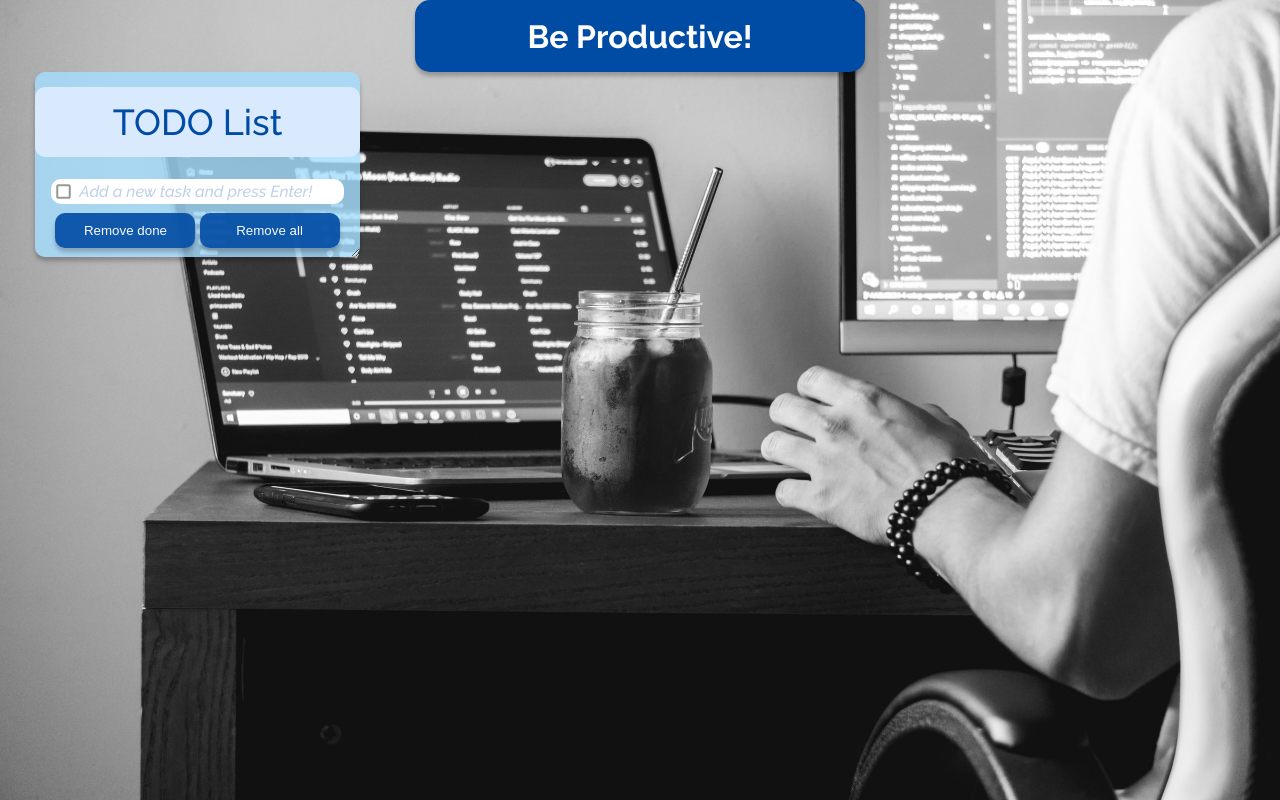
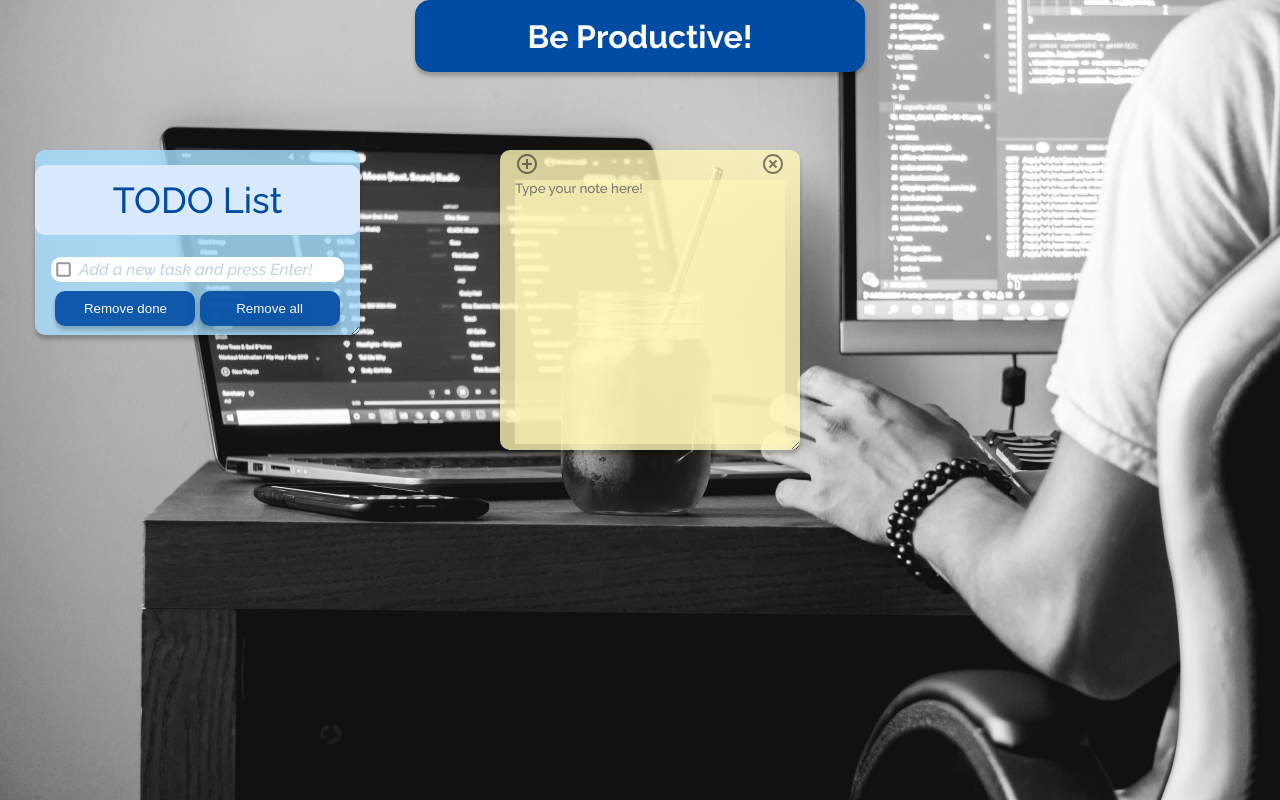
Before and after one commit to fabiogomez11c/TODOwebapp, a website built with webpack: page src/index.html in a window 1280 px wide. Built offline with nearby package versions, Linux system fonts and the light colour scheme.

Commit message:
Created the sticky notes feature

```diff
--- a/src/css/style.css
+++ b/src/css/style.css
@@ -51,6 +51,7 @@ h1 {
 
 .todo {
     position: absolute;
+    top: 150px;
     display: flex;
     flex-direction: column;
     align-items: center;
@@ -178,3 +179,62 @@ h1 {
 .todo .todo__buttons button:active {
     opacity: 25%;
 }
+
+.notes {
+    position: absolute;
+    width: 300px;
+    height: 300px;
+    left: 500px;
+    top: 150px;
+    background: #FFF8B8CC;
+    border-radius: 10px;
+    box-shadow: 0px 4px 4px #00000040;
+    display: flex;
+    flex-direction: column;
+    align-items: center;
+    resize: both;
+    overflow: auto;
+}
+
+.notes > div {
+    margin: 2px 0px;
+}
+
+.notes .notes__icons {
+    display: flex;
+    width: 90%;
+    justify-content: space-between;
+    cursor: move;
+}
+
+.notes .notes__icons img {
+    opacity: 50%;
+    cursor: pointer;
+}
+
+.notes .notes__icons img:active {
+    opacity: 25%;
+}
+
+.notes .notes__icons img:hover {
+
+}
+
+.notes .notes__input {
+    width: 90%;
+    height: 88%;
+}
+
+.notes .notes__input .notes__input--text {
+    background: #FFF8B899;
+    border: none;
+    font-family: "Raleway";
+    width: 100%;
+    height: 100%;
+    resize: none;
+    /* caret-color: red; */
+}
+
+.notes .notes__input .notes__input--text:focus {
+    outline-width: 0px;
+}
--- a/src/index.html
+++ b/src/index.html
@@ -5,7 +5,6 @@
     <meta http-equiv="X-UA-Compatible" content="IE=edge">
     <meta name="viewport" content="width=device-width, initial-scale=1.0">
     <title>TODO app</title>
-    <!-- <link rel="stylesheet" href="css/style.css"> -->
     <link href="https://fonts.googleapis.com/css2?family=Raleway:ital,wght@0,100;0,300;0,500;0,700;1,100;1,500&display=swap" rel="stylesheet">
 </head>
 <body>
@@ -36,7 +35,15 @@
             <button class="todo__buttons--all">Remove all</button>
         </div>
     </div>
-    <div class="notes-1"></div>
+    <!-- <div class="notes" note-id="123123123123">
+        <div class="notes__icons">
+            <img src="/src/assets/plus.svg" alt="" class="notes__icons--new">
+            <img src="/src/assets/x.svg" alt="" class="notes__icons--close">
+        </div>
+        <div class="notes__input">
+            <textarea class="notes__input--text" placeholder="Type your note here!"></textarea>
+        </div>
+    </div> -->
     <div class="timer"></div>
 </body>
 </html>
--- a/src/index.js
+++ b/src/index.js
@@ -11,7 +11,7 @@ let pos1 = 0,
 let todoElement = document.querySelector(".todo__title");
 
 // functions
-const dragMouse = (elmnt) => {
+const dragMouse = (elmnt, move_parent=true) => {
     /*
     moves a parent element after selecting the specified child
     */
@@ -32,8 +32,13 @@ const dragMouse = (elmnt) => {
             pos4 = eventObject.clientY;
 
             // relocate the parent
-            elmnt.parentElement.style.top = (elmnt.parentElement.offsetTop - pos2) + "px";
-            elmnt.parentElement.style.left = (elmnt.parentElement.offsetLeft - pos1) + "px";
+            if (move_parent){
+                elmnt.parentElement.style.top  = (elmnt.parentElement.offsetTop - pos2) + "px";
+                elmnt.parentElement.style.left = (elmnt.parentElement.offsetLeft - pos1) + "px";
+            } else {
+                elmnt.style.top  = (elmnt.offsetTop - pos2) + "px";
+                elmnt.style.left = (elmnt.offsetLeft - pos1) + "px";
+            }
 
             }
 
@@ -50,6 +55,7 @@ const dragMouse = (elmnt) => {
 
 // tasks.js
 
+const bodyElmnt   = document.querySelector("body")
 const todoListDiv = document.querySelector(".todo__list");
 const doneBtn     = document.querySelector(".todo__buttons--done");
 const allBtn      = document.querySelector(".todo__buttons--all");
@@ -113,8 +119,8 @@ class TodoList {
         temp_completed.forEach((x) => temp_ids.push(x.id));
 
         for (let i = todoListDiv.children.length-1; i >= 0; i--){
-            const temp_todo = todoListDiv.children[i];
-            const id_       = parseFloat(temp_todo.getAttribute("todo-id"));
+            let temp_todo = todoListDiv.children[i];
+            let id_       = parseFloat(temp_todo.getAttribute("todo-id"));
             if (temp_ids.includes(id_)){
                 todoListDiv.removeChild(temp_todo);
             }
@@ -183,12 +189,88 @@ allBtn.addEventListener('click', (event) => {
 
 // -----
 
+// notes.js
+
+class NoteList {
+
+    constructor () {
+        this.notes = []
+    }
+
+    newNote (note) {
+        this.notes.push(note)
+    }
+
+}
+
+class Snote {
+
+    static newSnote () {
+        new Snote();
+    }
+
+    constructor () {
+        this.id = new Date().getTime();
+
+        this.createHTML();
+        this.createListener();
+    }
+
+    createListener () {
+        // movement
+        const note     = document.querySelector(`div[note-id="${this.id}"]`);
+        dragMouse(note.firstElementChild);
+
+        // create new note
+        console.log(note.firstElementChild.children[0]);
+        note.firstElementChild.children[0].addEventListener('click', (event) => {
+            Snote.newSnote();
+        })
+
+        // delete the note
+        note.firstElementChild.children[1].addEventListener('click', (event) => {
+            bodyElmnt.removeChild(note);
+        })
+    }
+
+    createHTML () {
+
+        const htmlTodo = `
+        <div class="notes" note-id="${this.id}">
+            <div class="notes__icons">
+                <img src="/src/assets/plus.svg" alt="" class="notes__icons--new">
+                <img src="/src/assets/x.svg" alt="" class="notes__icons--close">
+            </div>
+            <div class="notes__input">
+                <!-- <input type="text" class="notes__input--text" placeholder="Type your note here!"> -->
+                <textarea class="notes__input--text" placeholder="Type your note here!"></textarea>
+            </div>
+        </div>
+        `
+
+        const tempDiv = document.createElement('div');
+        tempDiv.innerHTML = htmlTodo;
+
+        bodyElmnt.append(tempDiv.firstElementChild);
+    }
+
+    deleteNote () {
+
+    }
+}
+
+
+// ----
+
 
 // index.js
 dragMouse(todoElement);
 
 // Creates a new todo at the beginning
 const list_object = new TodoList();
+const list_notes  = new NoteList();
+
 list_object.newTodo(new Todo());
+list_notes.newNote(new Snote());
 
 // -----
```
